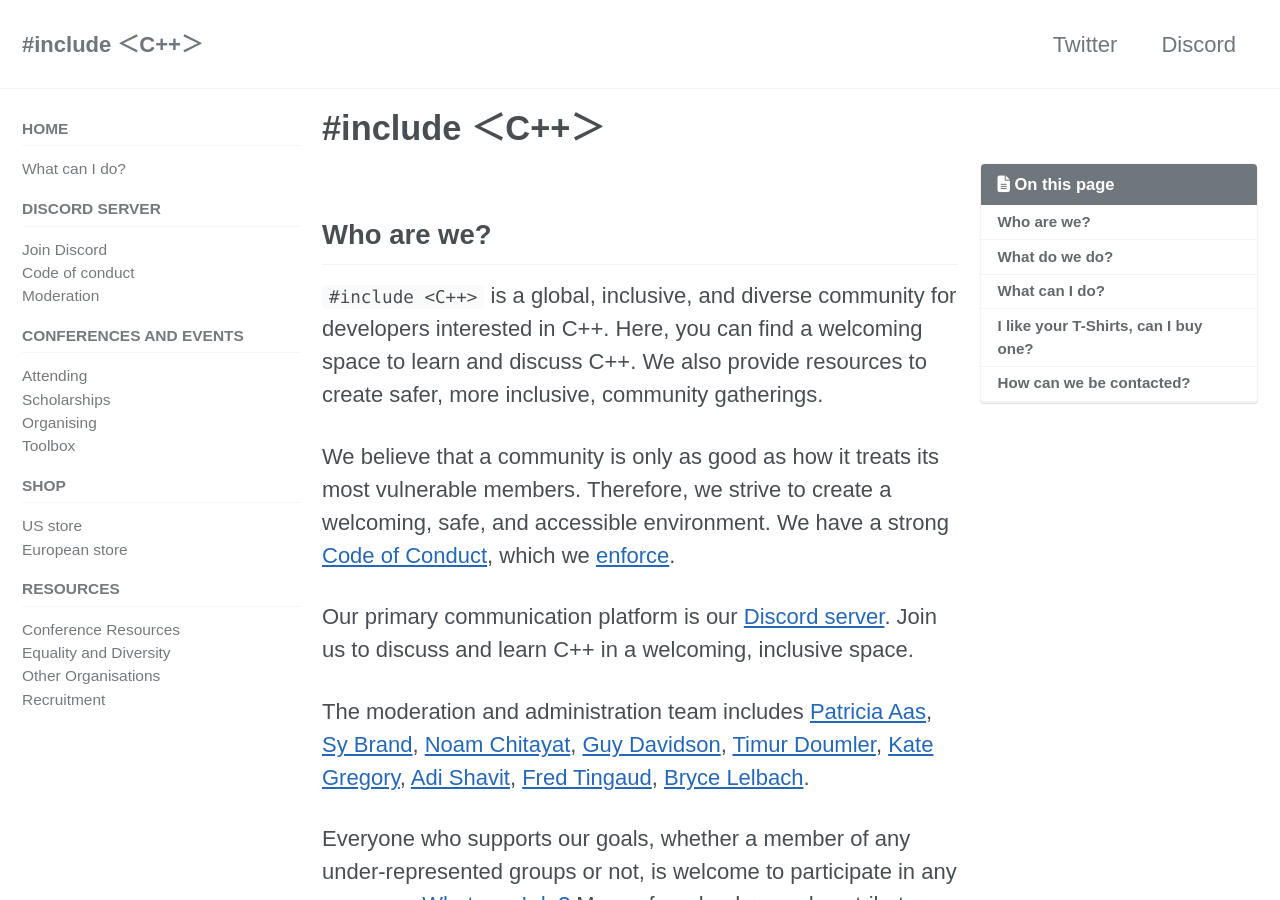
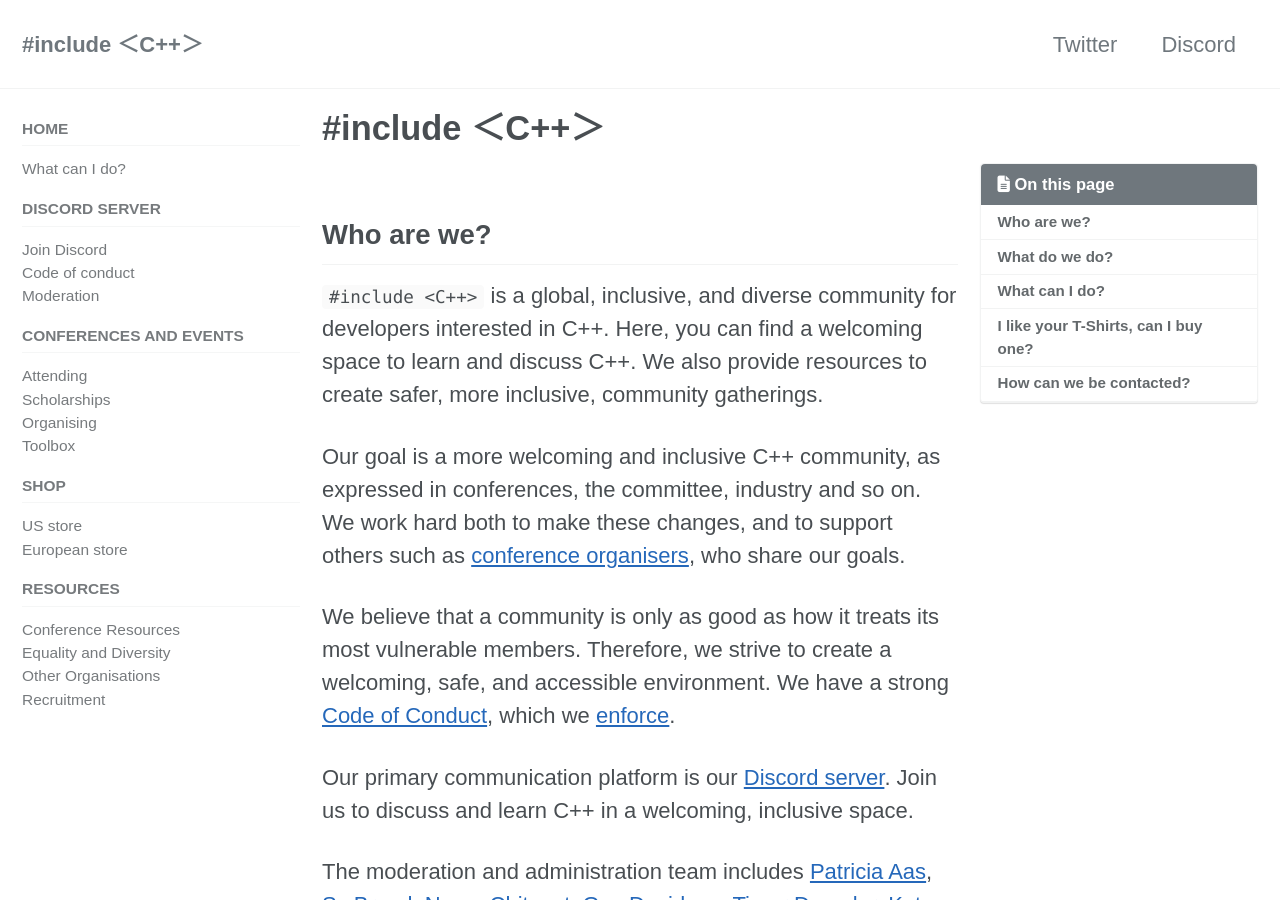
Before and after one commit to include-cpp/include-cpp.github.io, a Jekyll site: the page built from index.md, in a window 1280 px wide and 900 px high. Built offline with Jekyll 4.4.1, drawn with Linux system fonts in a browser that asks for light colours; cached includes are drawn as plain includes; nearby versions of some CDN libraries.

Commit message:
Add clear statement of goals as 2nd para on home page. (#10)
Co-Authored-By: Kate Gregory <kategregory@users.noreply.github.com>

```diff
--- a/index.md
+++ b/index.md
@@ -15,6 +15,8 @@ We are currently fund-raising for scholarships to send people from under-represe
 ## Who are we?
 
 `#include <C++>` is a global, inclusive, and diverse community for developers interested in C++. Here, you can find a welcoming space to learn and discuss C++. We also provide resources to create safer, more inclusive, community gatherings.
+
+Our goal is a more welcoming and inclusive C++ community, as expressed in conferences, the committee, industry and so on. We work hard both to make these changes, and to support others such as [conference organisers](/conferences/organising-conferences/), who share our goals.
 
 We believe that a community is only as good as how it treats its most vulnerable members. Therefore, we strive to create a welcoming, safe, and accessible environment. We have a strong [Code of Conduct](/code-of-conduct), which we [enforce](/moderation).
 
```
